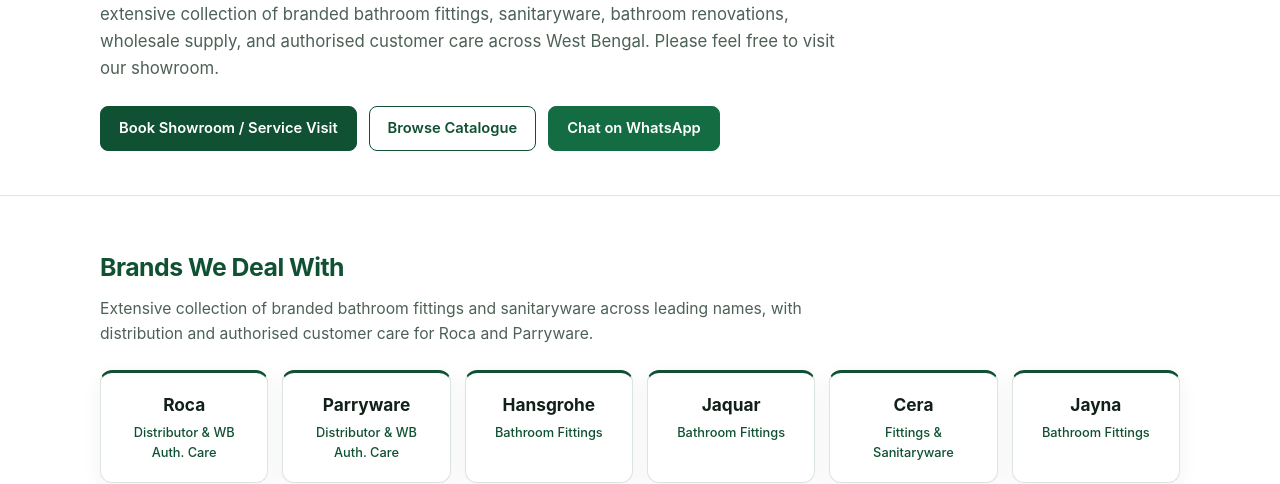
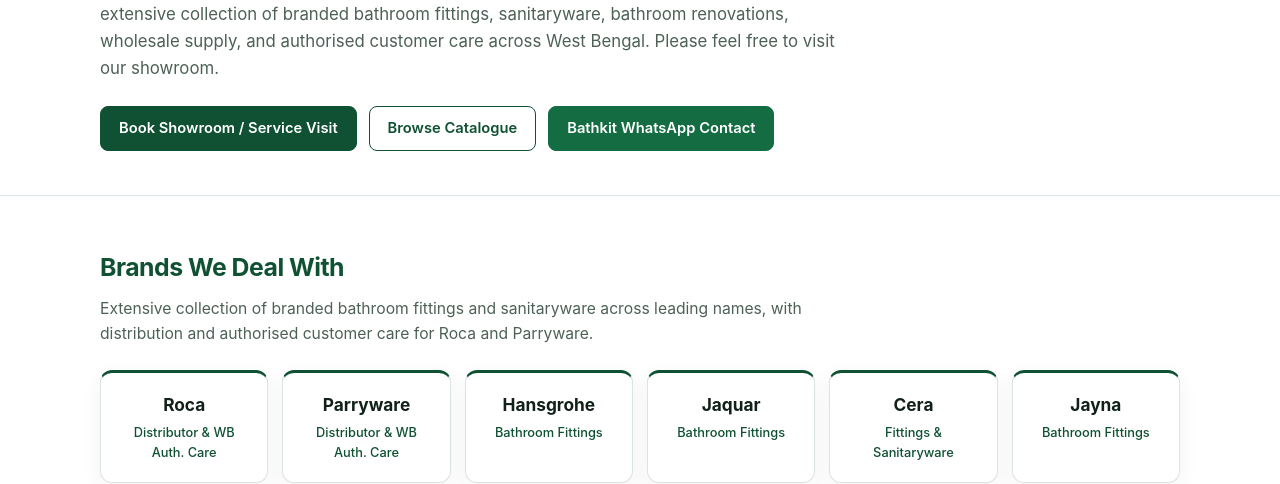
Before and after one commit to subhamghoshconsultant/Bathkit-website, a plain HTML site: page index.html in a window 1280 px wide. Shown: the part 319-803 px from the top of the page. Drawn offline with Linux system fonts and the light colour scheme.

Commit message:
Update index.html

```diff
--- a/index.html
+++ b/index.html
@@ -586,7 +586,7 @@
           <a href="#booking" class="btn">Book Showroom / Service Visit</a>
           <a href="#catalogue" class="btn btn-outline">Browse Catalogue</a>
           <a href="https://wa.me/913340011140?text=Hello%20Bathkit%20(Parry's%20Care)%2C%20I%20would%20like%20to%20enquire%20about%20fittings%2C%20sanitaryware%2C%20renovation%2C%20or%20wholesale." target="_blank" rel="noopener noreferrer" class="btn btn-wa">
-            Chat on WhatsApp
+            Bathkit WhatsApp Contact
           </a>
         </div>
       </div>
@@ -794,7 +794,7 @@
             <a href="tel:03340011140" class="enquiry-number">033 4001 1140</a>
             <div class="hero-actions">
               <a href="tel:03340011140" class="btn">Call 033 4001 1140</a>
-              <a href="https://wa.me/913340011140?text=Hello%20Bathkit%2C%20I%20have%20a%20bulk%20order%20enquiry." target="_blank" rel="noopener noreferrer" class="btn btn-wa btn-sm">WhatsApp Bulk Desk</a>
+              <a href="https://wa.me/913340011140?text=Hello%20Bathkit%2C%20I%20have%20a%20bulk%20order%20enquiry." target="_blank" rel="noopener noreferrer" class="btn btn-wa btn-sm">Bathkit Bulk WhatsApp</a>
             </div>
           </div>
 
@@ -806,7 +806,7 @@
             <a href="tel:8697931751" class="enquiry-number">8697931751</a>
             <div class="hero-actions">
               <a href="tel:8697931751" class="btn">Call 8697931751</a>
-              <a href="https://wa.me/918697931751?text=Hello%20Bathkit%2C%20I%20have%20a%20project%20enquiry." target="_blank" rel="noopener noreferrer" class="btn btn-wa btn-sm">WhatsApp Project Desk</a>
+              <a href="https://wa.me/918697931751?text=Hello%20Bathkit%2C%20I%20have%20a%20project%20enquiry." target="_blank" rel="noopener noreferrer" class="btn btn-wa btn-sm">Bathkit Project WhatsApp</a>
             </div>
           </div>
         </div>
@@ -866,7 +866,7 @@
               <li>
                 <span class="info-label">WhatsApp</span>
                 <a href="https://wa.me/913340011140?text=Hello%20Bathkit%2C%20I%20would%20like%20to%20connect%20with%20your%20showroom." target="_blank" rel="noopener noreferrer" class="link-inline">
-                  https://wa.me/913340011140
+                  Bathkit WhatsApp Contact
                 </a>
               </li>
               <li>
@@ -885,7 +885,7 @@
                 Open in Google Maps
               </a>
               <a class="btn btn-wa" target="_blank" rel="noopener noreferrer" href="https://wa.me/913340011140?text=Hello%20Bathkit%2C%20I%20would%20like%20to%20visit%20or%20enquire%20about%20products.">
-                WhatsApp Inquiry
+                Bathkit WhatsApp Contact
               </a>
             </div>
           </div>
```
